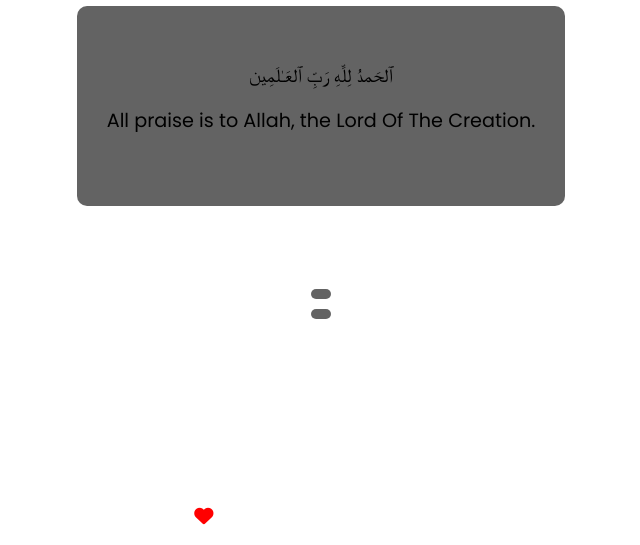
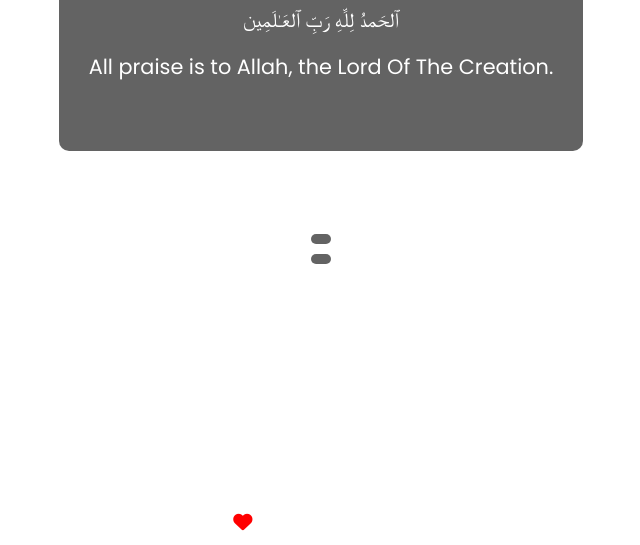
Before and after one commit to GSG-G11/Amjad-Abdulrahman-Quran-app, a website: page index.html in a window 1280 px wide. Shown: the part 255-800 px from the top of the page, without its empty margins (319-959 px from the left). Drawn offline with Linux system fonts and the light colour scheme; no server answers.

Commit message:
fix styleing Relates #39

```diff
--- a/style.css
+++ b/style.css
@@ -11,6 +11,7 @@ body {
   background-position: 0 80%;
   background-repeat: no-repeat;
   min-height: 100vh;
+  color: white;
 }
 
 .container {
@@ -68,9 +69,6 @@ header .header-content {
   header .header-content {
     flex-direction: column;
   }
-
-  header {
-  }
 }
 
 :is(.date, .app) {
@@ -106,9 +104,6 @@ header .header-content {
 }
 
 /* Start Main section */
-main {
-  padding-top: 55px;
-}
 main .container-ayah {
   display: flex;
   justify-content: center;
@@ -146,7 +141,7 @@ main .container-ayah {
 }
 .ayah-text,
 .ayah-trans {
-  font-size: 1.2rem;
+  font-size: 1.3rem;
   text-align: center;
   margin-bottom: 1rem;
 }
@@ -190,6 +185,7 @@ main .container-ayah {
   background-color: rgba(0, 0, 0, 0.61);
   padding: 5px 10px;
   border-radius: 10px;
+  text-align: center;
 }
 
 /* End Main section */
@@ -202,7 +198,7 @@ footer .footer-content {
   left: 50%;
   transform: translate(-50%, -50%);
   color: #ffffff;
-  font-size: 1.2rem;
+  font-size: 0.8rem;
   width: 100%;
 }
 
```
